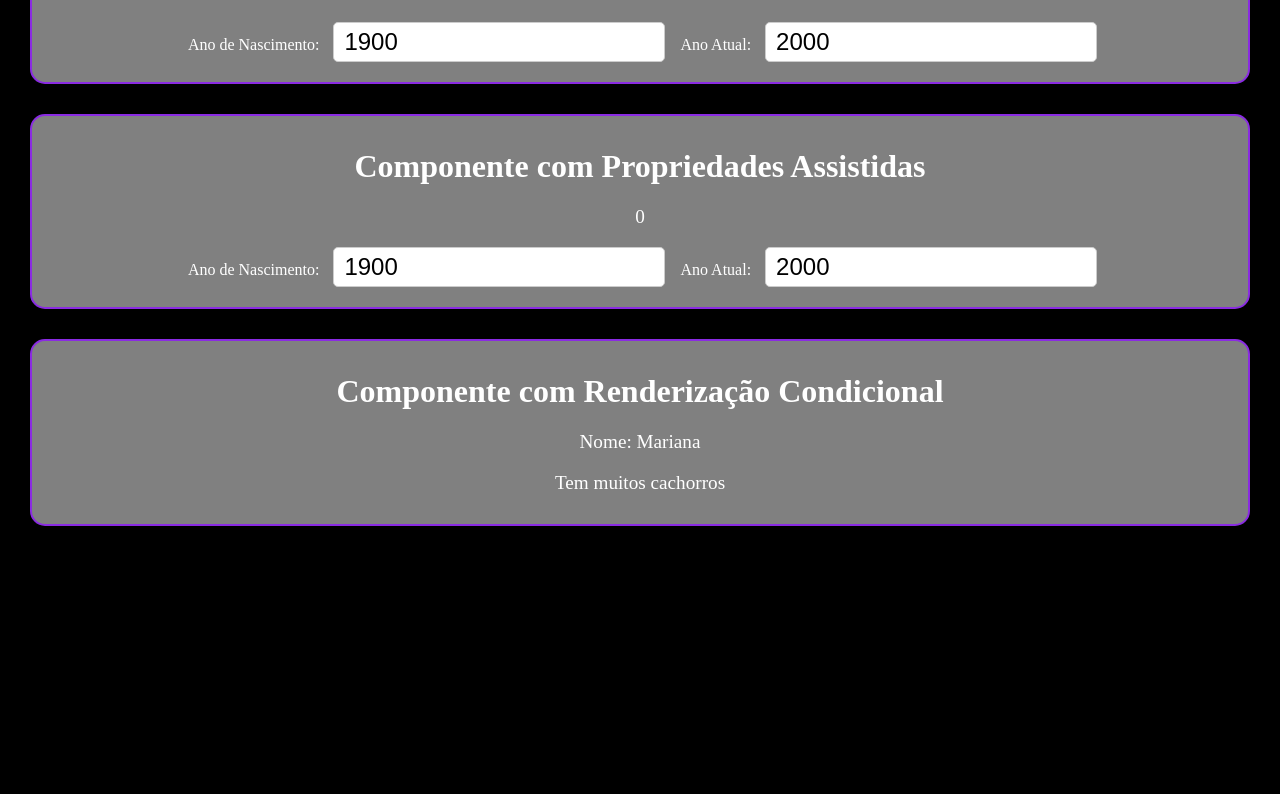
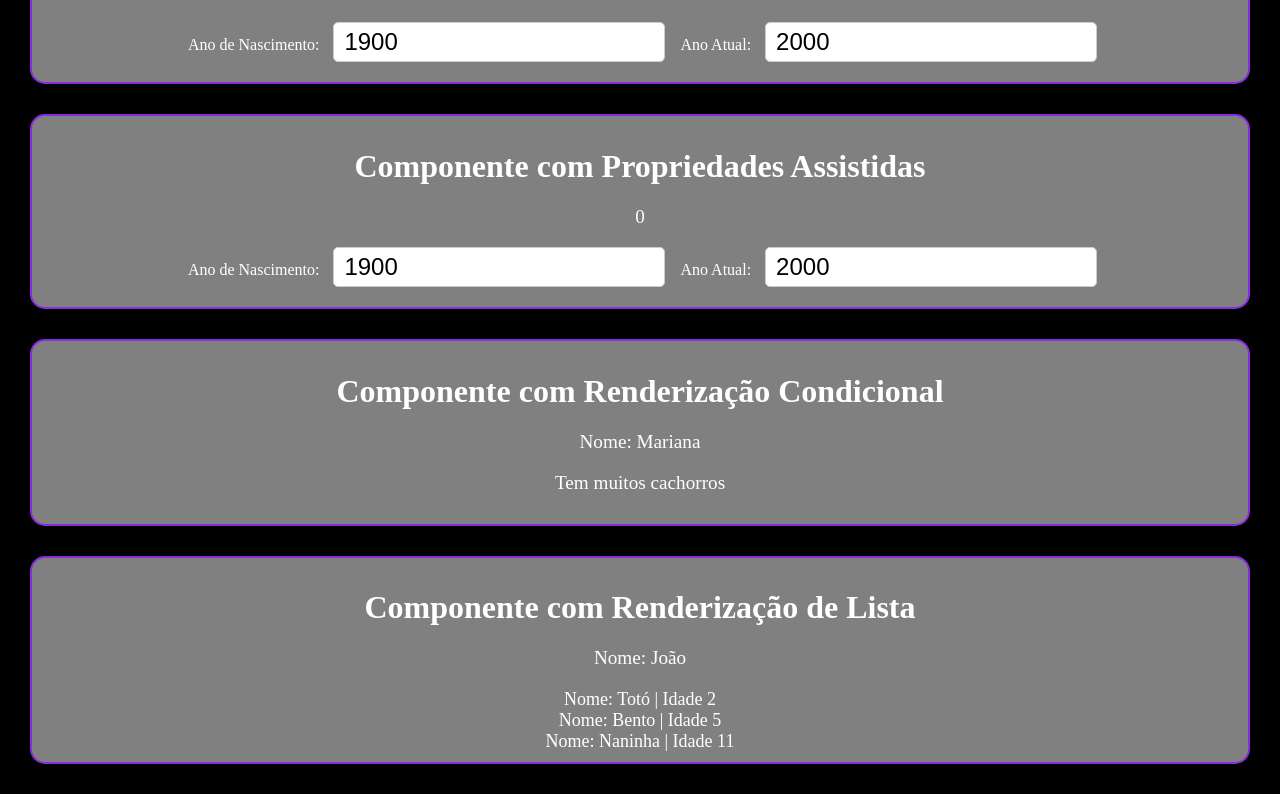
Before and after one commit to mariana-schlick/first-class-vue, a Vue app in the folder first-project-vue/: page / in a window 1280 px wide. Shown: the part 1784-2578 px from the top of the page. Before the commit the page ends 2340 px from the top, so only its background shows below. Built offline with nearby package versions, Linux system fonts and the light colour scheme.

Commit message:
Listas e v-show

```diff
--- a/first-project-vue/src/App.vue
+++ b/first-project-vue/src/App.vue
@@ -9,6 +9,17 @@ import EscutaEvento from "./components/EscutaEvento.vue";
 import PropriedadesComputadas from "./components/PropriedadesComputadas.vue"
 import PropriedadesAssistidas from "./components/PropriedadesAssistidas.vue";
 import RenderizacaoCondicional from "./components/RenderizacaoCondicional.vue";
+import RenderizacaoListas from "./components/RenderizacaoListas.vue";
+
+const borracha = "borracha"
+const precoBorracha = 2.50
+
+const cachorrosDoJoao = [
+  {nome: "Totó", idade:2},
+  {nome: "Bento", idade:5},
+  {nome: "Naninha", idade:11}
+]
+
 </script>
 
 <template>
@@ -23,4 +34,5 @@ import RenderizacaoCondicional from "./components/RenderizacaoCondicional.vue";
   <PropriedadesComputadas/>
   <PropriedadesAssistidas/>
   <RenderizacaoCondicional nome="Mariana" :qtde-cachorros="2"/>
+  <RenderizacaoListas nome="João" :cachorros="cachorrosDoJoao"/>
 </template>
--- /dev/null
+++ b/first-project-vue/src/components/RenderizacaoListas.vue
@@ -0,0 +1,34 @@
+<template>
+    <div class="componente">
+        <h1>Componente com Renderização de Lista</h1>
+        <p>Nome: {{ nome }}</p>
+        <p v-show="cachorros.length === 0">Não tem cachorros</p>
+        <ul>
+            <li v-for="cachorro in cachorros">
+                Nome: {{ cachorro.nome }} | Idade {{ cachorro.idade }}
+            </li>
+        </ul>
+    </div>
+</template>
+
+<script setup>
+import { defineProps } from 'vue';
+
+defineProps({
+    nome:String,
+    cachorros:Array
+})
+</script>
+
+<style scoped>
+ul{
+    margin: 0px;
+    padding: 0px;
+}
+
+li{
+    list-style: none;
+    text-align: center;
+    font-size: large;
+}
+</style>
```
